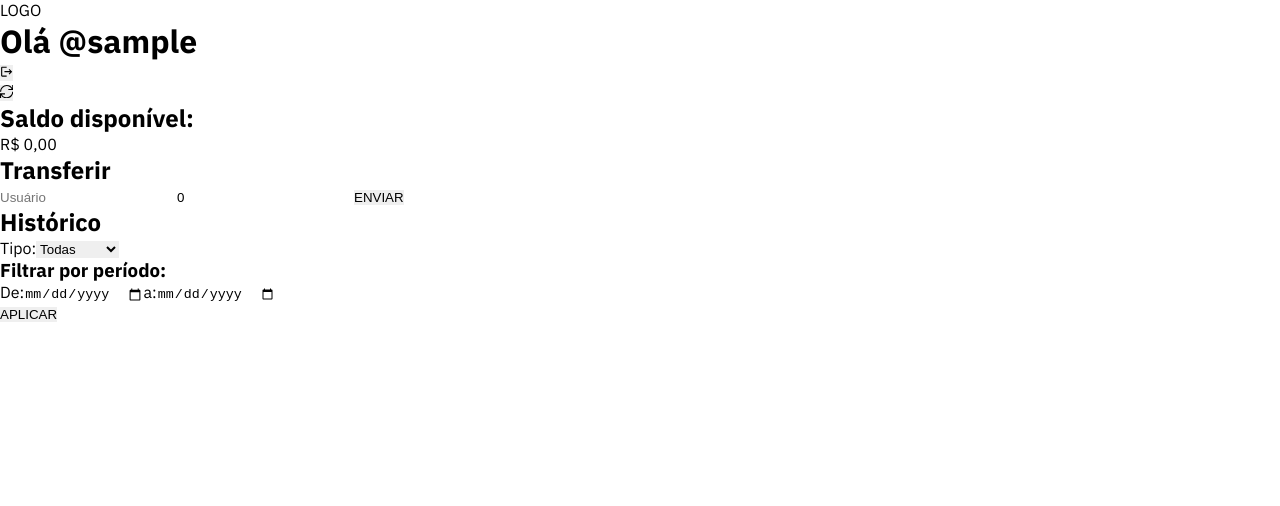
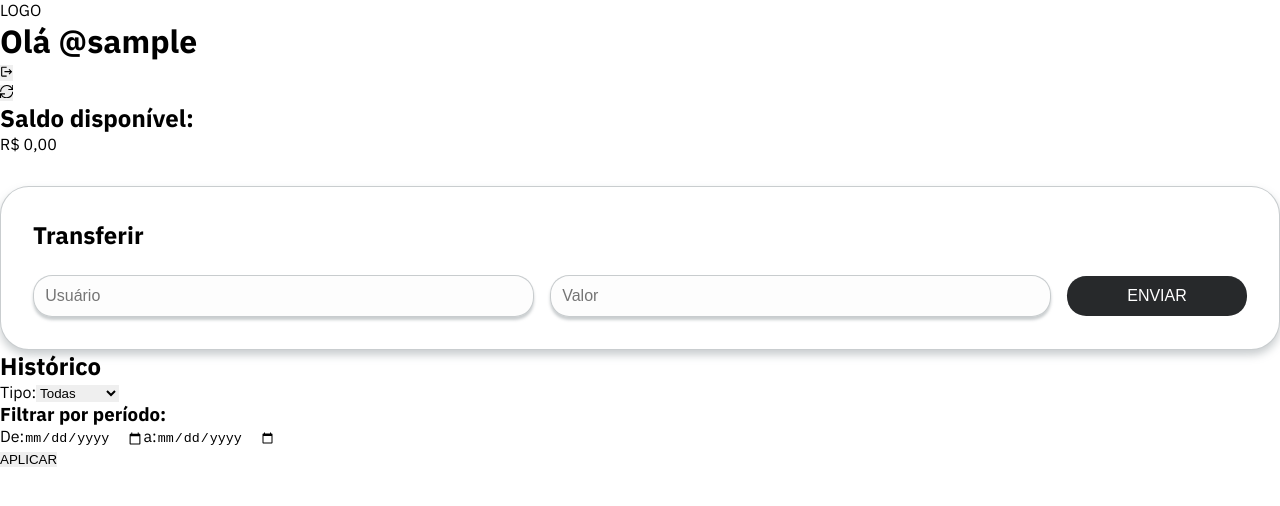
Before and after one commit to talent-programmer/next-node, a Next.js app in the folder app/frontend/: page /dashboard in a window 1280 px wide. Shown: the top 506 px of the page. Built offline with nearby package versions, Linux system fonts and the light colour scheme; no server answers; sample sign-in values are in the browser's storage.

Commit message:
:lipstick: style(frontend): TransferForm (work in progress)

```diff
--- a/app/frontend/components/TransferForm.tsx
+++ b/app/frontend/components/TransferForm.tsx
@@ -1,6 +1,7 @@
 import { StatusCodes } from 'http-status-codes';
 import { ChangeEvent, FormEvent, useState } from 'react';
 import service from '../service';
+import styles from '../styles/components/TransferForm.module.css';
 import Modal from './Modal';
 
 export default function TransferForm({
@@ -11,7 +12,7 @@ export default function TransferForm({
   updateBalance: Function;
 }) {
   const [username, setUsername] = useState('');
-  const [value, setValue] = useState('0');
+  const [value, setValue] = useState('');
   const [errorMessage, setErrorMessage] = useState('');
   const [displayModal, setDisplayModal] = useState(false);
 
@@ -44,7 +45,7 @@ export default function TransferForm({
     switch (response.status) {
       case StatusCodes.CREATED:
         setUsername('');
-        setValue('0');
+        setValue('');
         setErrorMessage('');
         updateBalance(token);
         setDisplayModal(true);
@@ -57,9 +58,10 @@ export default function TransferForm({
   };
 
   return (
-    <section>
-      <form action="POST" onSubmit={handleSubmit}>
-        <h2>Transferir</h2>
+    <section className={styles.section}>
+      <h2 className={styles.section__title}>Transferir</h2>
+      <form className={styles.form} action="POST" onSubmit={handleSubmit}>
+        <div className={styles['form__input-container']}>
           <input
             type="text"
             name="username"
@@ -67,6 +69,8 @@ export default function TransferForm({
             onChange={handleChange}
             placeholder="Usuário"
           />
+        </div>
+        <div className={styles['form__input-container']}>
           <input
             type="text"
             name="value"
@@ -74,8 +78,14 @@ export default function TransferForm({
             onChange={handleChange}
             placeholder="Valor"
           />
-        <button type="submit">ENVIAR</button>
+        </div>
+        <button className={styles.form__button} type="submit">
+          ENVIAR
+        </button>
       </form>
+      {!!errorMessage && (
+        <p className={styles['form__error-message']}>{errorMessage}</p>
+      )}
 
       <Modal
         display={displayModal}
@@ -83,7 +93,6 @@ export default function TransferForm({
         buttonMessage="OK"
         handleClick={() => setDisplayModal(false)}
       />
-      {!!errorMessage && <p>{errorMessage}</p>}
     </section>
   );
 }
--- /dev/null
+++ b/app/frontend/styles/components/TransferForm.module.css
@@ -0,0 +1,69 @@
+.section {
+  background-color: #ffffff;
+  border: 1px solid rgba(119, 129, 135, 0.3960784314);
+  border-radius: 1.8rem;
+  box-shadow: 0 5px 8px rgba(119, 129, 135, 0.3960784314);
+  display: flex;
+  flex-flow: column nowrap;
+  margin-top: 2rem;
+  padding: 2rem;
+  transition: 200ms;
+  width: 100%;
+}
+
+.section__title {
+  margin-bottom: 1.5rem;
+}
+
+.form {
+  align-items: center;
+  display: flex;
+  justify-content: stretch;
+}
+
+.form__input-container {
+  display: flex;
+  margin-right: 1rem;
+  position: relative;
+  width: 100%;
+}
+.form__input-container input {
+  background-color: rgba(208, 208, 208, 0.0549019608);
+  border: 1px solid rgba(119, 129, 135, 0.3960784314);
+  border-radius: 1.2rem;
+  box-shadow: 0 3px 3px rgba(119, 129, 135, 0.3960784314);
+  color: black;
+  flex-grow: 2;
+  font-size: 1rem;
+  padding: 0.7rem;
+  width: 100%;
+}
+.form__input-container input:focus {
+  opacity: 1;
+}
+
+.form__error-message {
+  color: rgb(159, 88, 0);
+  margin-top: 1rem;
+  text-align: center;
+}
+
+.form__button {
+  background-color: #27292b;
+  border-radius: 1.2rem;
+  color: white;
+  cursor: pointer;
+  font-size: 1rem;
+  max-width: 180px;
+  padding: 0.7rem;
+  text-align: center;
+  text-decoration: none;
+  transition: filter 400ms ease-in-out;
+  width: 50%;
+}
+.form__button:disabled {
+  opacity: 0.5;
+}
+.form__button:hover {
+  filter: brightness(200%);
+}/*# sourceMappingURL=TransferForm.module.css.map */
--- /dev/null
+++ b/app/frontend/styles/components/TransferForm.module.scss
@@ -0,0 +1,77 @@
+@import "../abstracts/_colors";
+@import "../abstracts/_backgrounds";
+@import "../abstracts/_radius";
+
+.section {
+  background-color: $primary-color;
+  border: 1px solid $divider-color;
+  border-radius: $secondary-radius;
+  box-shadow: 0 5px 8px $divider-color;
+  display: flex;
+  flex-flow: column nowrap;
+  margin-top: 2rem;
+  padding: 2rem;
+  transition: 200ms;
+  width: 100%;
+}
+
+.section__title {
+  margin-bottom: 1.5rem;
+}
+
+.form {
+  align-items: center;
+  display: flex;
+  justify-content: stretch;
+}
+
+.form__input-container {
+  display: flex;
+  margin-right: 1rem;
+  position: relative;
+  width: 100%;
+
+  input {
+    background-color: $input-background;
+    border: 1px solid $divider-color;
+    border-radius: $primary-radius;
+    box-shadow: 0 3px 3px $divider-color;
+    color: $text-icons;
+    flex-grow: 2;
+    font-size: 1rem;
+    padding: 0.7rem;
+    width: 100%;
+
+    &:focus {
+      opacity: 1;
+    }
+  }
+}
+
+.form__error-message {
+  color: $warning-color;
+  margin-top: 1rem;
+  text-align: center;
+}
+
+.form__button {
+  background-color: $dark-secondary-color;
+  border-radius: $primary-radius;
+  color: white;
+  cursor: pointer;
+  font-size: 1rem;
+  max-width: 180px;
+  padding: 0.7rem;
+  text-align: center;
+  text-decoration: none;
+  transition: filter 400ms ease-in-out;
+  width: 50%;
+
+  &:disabled {
+    opacity: 0.5;
+  }
+
+  &:hover {
+    filter: brightness(200%);
+  }
+}
```
Also changed, not shown: 1 other file (tests, documents, lock files or other folders). Lines whose indentation alone changed are shown as unchanged.
